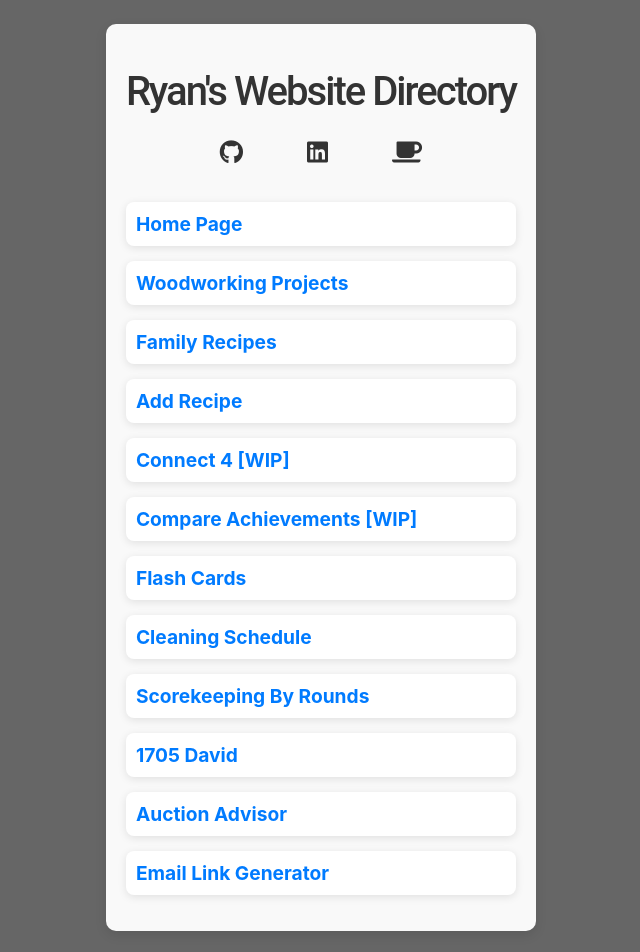
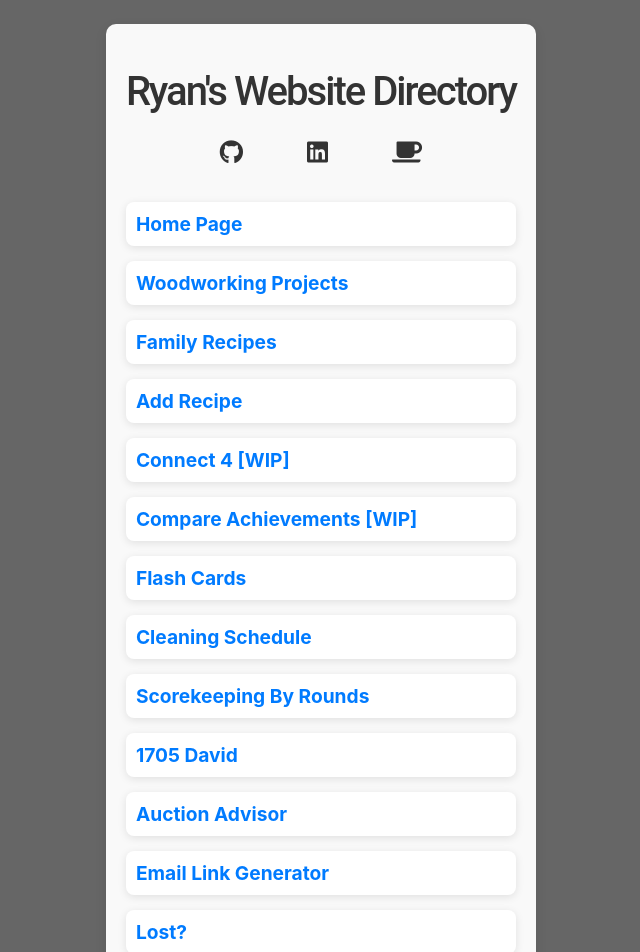
Before and after one commit to rbrock44/directory, an Angular app: page / in a window 1280 px wide. Shown: the top 952 px of the page, without its empty margins (319-959 px from the left). Built offline with nearby package versions, Linux system fonts and the light colour scheme.

Commit message:
Update app.component.ts

```diff
--- a/src/app/app.component.ts
+++ b/src/app/app.component.ts
@@ -85,6 +85,11 @@ export class AppComponent {
       name: 'Email Link Generator',
       link: this.createLink('email-link-generator'),
       description: 'Helps create email links with parameters (fields)'
+    },
+    {
+      name: 'Lost?',
+      link: this.createLink('lost'),
+      description: 'A simple lost/redirection webpage for all unknown routes on my domain'
     }
   ];
 
```
